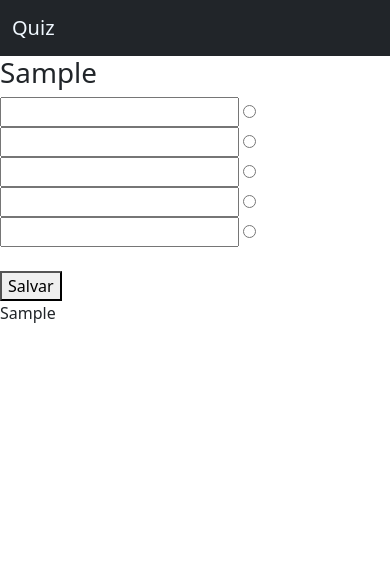
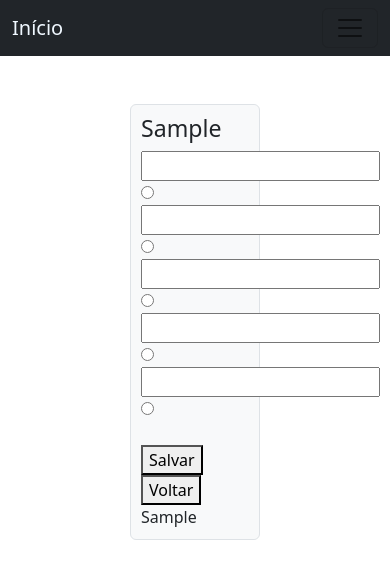
Before and after one commit to VitoriaMinotti/ProvaPHP, a PHP site: page /alternativas.php?pergunta_id=1 in a window 390 px wide. Shown: the top 579 px of the page. Run offline with PHP 8.4, Linux system fonts and the light colour scheme; tables that the repository leaves empty or names only in its code hold one stand-in row (values such as "Sample post").

Commit message:
deixando responsivo

```diff
--- a/alternativas.php
+++ b/alternativas.php
@@ -52,8 +52,10 @@ else
   //  header("Location: perguntas.php");
 }
 ?>
-<h1> <?php echo $pergunta; ?> </h1>
 
+<div style="padding: 10px;" class="col-4 mt-5 bg-light border rounded container-fluid">
+  <h3> <?php echo $pergunta; ?> </h3>
+  <div class="center">
     <form action="alternativas.php?pergunta_id=<?php echo $_GET["pergunta_id"]; ?>" method="post" >
       <input type="hidden" name="pergunta_id" value="<?php echo $_GET["pergunta_id"]; ?>"/>
       <input type="text" name="1"/>
@@ -72,18 +74,15 @@ else
       <input type="radio" name="correto" value="5">
       <br>
       <br>
-<button type="submit">
-    Salvar
-</button>
-
+      <button type="submit">Salvar</button>
+      <button><a href="." style="text-decoration:none; color: black">Voltar</a></button>
     </form>
+  </div>
 
 <?php
-
   while($linha = mysqli_fetch_array($resultadoAlternativas))
     {
-
       echo "".$linha['alternativa']."<br>";
-
     }
 ?>
+</div>
--- a/header.php
+++ b/header.php
@@ -9,14 +9,21 @@
     <script src="https://cdn.jsdelivr.net/npm/bootstrap@5.2.2/dist/js/bootstrap.bundle.min.js" integrity="sha384-OERcA2EqjJCMA+/3y+gxIOqMEjwtxJY7qPCqsdltbNJuaOe923+mo//f6V8Qbsw3" crossorigin="anonymous"></script>
   </head>
   <body>
-    <nav class="navbar navbar-expand-lg bg-dark"">
-      <div class="container-fluid" >
-        <a style="color: aliceblue;" class="navbar-brand" href="index.php">Quiz</a>
-        <div class="collapse navbar-collapse" id="navbarNavAltMarkup">
-          <div class="navbar-nav">
-            <a style="color: aliceblue;" class="nav-link" href="quiz.php">Responder</a>
-            <a style="color: aliceblue;" class="nav-link" href="perguntas.php">Cadastrar</a>
-          </div>
+    <nav class="navbar navbar-expand-lg bg-dark">
+      <div class="container-fluid">
+        <a class="navbar-brand" style="color: aliceblue" href="index.php">Início</a>
+        <button class="navbar-toggler" type="button" data-bs-toggle="collapse" data-bs-target="#navbarTogglerDemo02" aria-controls="navbarTogglerDemo02" aria-expanded="false" aria-label="Toggle navigation">
+          <span class="navbar-toggler-icon"></span>
+        </button>
+        <div class="collapse navbar-collapse" id="navbarTogglerDemo02">
+          <ul class="navbar-nav me-auto mb-2 mb-lg-0">
+            <li class="nav-item">
+              <a class="nav-link active" style="color: aliceblue"aria-current="page" href="quiz.php">Responda</a>
+            </li>
+            <li class="nav-item">
+              <a class="nav-link" style="color: aliceblue" href="perguntas.php">Cadastrar</a>
+            </li>
+          </ul>
         </div>
       </div>
     </nav>
--- a/perguntas.php
+++ b/perguntas.php
@@ -19,7 +19,7 @@ $resultado = mysqli_query($conexao, $query);
       <br>
       <br>
       <button type="submit">Salvar</button>
-      <button type="button" href="quiz.php">Voltar</button>
+      <button><a href="." style="text-decoration:none; color: black">Voltar</a></button>
   </form>
 </div>
 
```
Also changed, not shown: index.php (+7 -2 lines), quiz.php (+32 -7 lines). Lines whose indentation alone changed are shown as unchanged.
